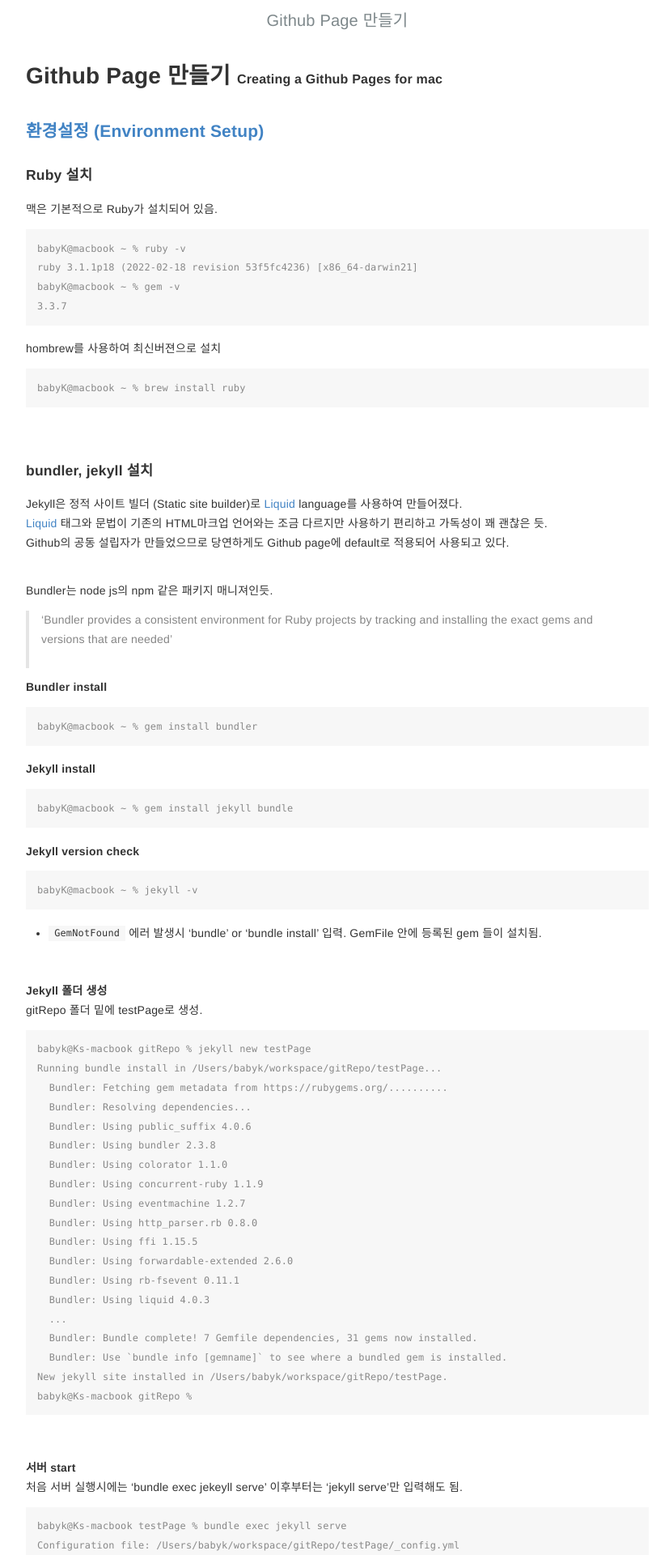
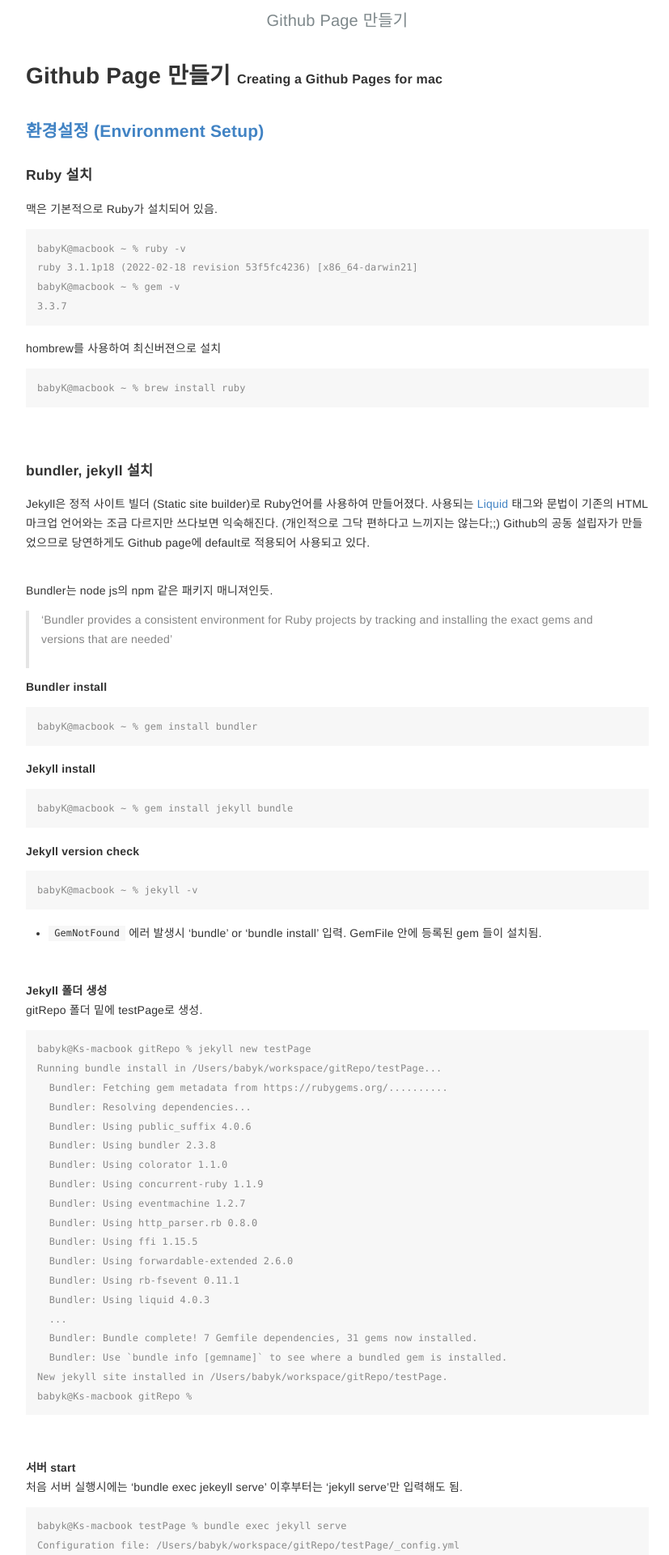
Before and after one commit to nicemiro/nicemiro.github.io, a Jekyll site: the page built from _posts/2022-03-11-CreatingGitPage.md, in a window 1280 px wide. Shown: the top 1920 px of the page at 81% size, without its empty margins (223-1050 px from the left). Built offline with Jekyll 4.4.1, drawn with Linux system fonts in a browser that asks for light colours.

Commit message:
Update 2022-03-11-CreatingGitPage.md

````diff
--- a/_posts/2022-03-11-CreatingGitPage.md
+++ b/_posts/2022-03-11-CreatingGitPage.md
@@ -25,8 +25,8 @@
 ```
 <br>
 #### bundler, jekyll 설치
-Jekyll은 정적 사이트 빌더 (Static site builder)로 [Liquid][1] language를 사용하여 만들어졌다.
-[Liquid][1] 태그와 문법이 기존의 HTML마크업 언어와는 조금 다르지만 사용하기 편리하고 가독성이 꽤 괜찮은 듯.
+Jekyll은 정적 사이트 빌더 (Static site builder)로 Ruby언어를 사용하여 만들어졌다.
+사용되는 [Liquid][1] 태그와 문법이 기존의 HTML마크업 언어와는 조금 다르지만 쓰다보면 익숙해진다. (개인적으로 그닥 편하다고 느끼지는 않는다;;)
 Github의 공동 설립자가 만들었으므로 당연하게도 Github page에 default로 적용되어 사용되고 있다.
 
 <br>
````
